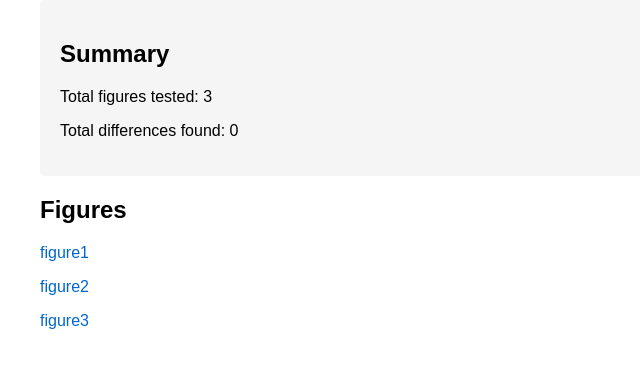
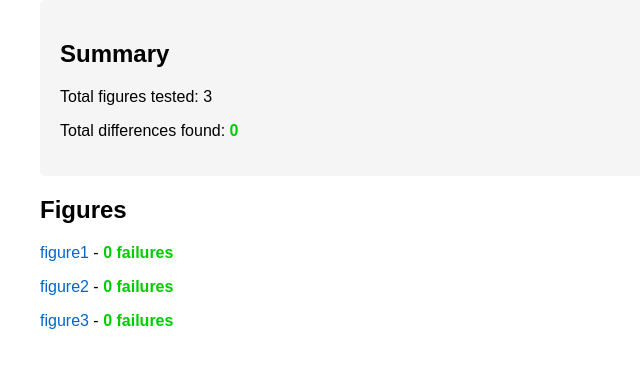
Before and after one commit to daniel-chou-rainho/matlab-gha-checks, a plain HTML site: page output/report/index.html in a window 1280 px wide. Shown: the part 98-466 px from the top of the page, without its empty margins (0-640 px from the left). Drawn offline with Linux system fonts and the light colour scheme.

Commit message:
html report, say how many failed per figure

```diff
--- a/output/report/index.html
+++ b/output/report/index.html
@@ -7,6 +7,9 @@ body { font-family: Arial, sans-serif; margin: 40px; }
 h1 { color: #333; }
 .summary { background-color: #f5f5f5; padding: 20px; border-radius: 5px; }
 .figure-list { margin-top: 20px; }
+.failure-count { font-weight: bold; }
+.failure-count.error { color: #cc0000; }
+.failure-count.success { color: #00cc00; }
 a { color: #0066cc; text-decoration: none; }
 a:hover { text-decoration: underline; }
 </style>
@@ -16,13 +19,13 @@ a:hover { text-decoration: underline; }
 <div class="summary">
 <h2>Summary</h2>
 <p>Total figures tested: 3</p>
-<p>Total differences found: 0</p>
+<p>Total differences found: <span class="failure-count success">0</span></p>
 </div>
 <div class="figure-list">
 <h2>Figures</h2>
-<p><a href="figure1.html">figure1</a></p>
-<p><a href="figure2.html">figure2</a></p>
-<p><a href="figure3.html">figure3</a></p>
+<p><a href="figure1.html">figure1</a> - <span class="failure-count success">0 failures</span></p>
+<p><a href="figure2.html">figure2</a> - <span class="failure-count success">0 failures</span></p>
+<p><a href="figure3.html">figure3</a> - <span class="failure-count success">0 failures</span></p>
 </div>
 </body>
 </html>
```
Also changed, not shown: output/report/test_figure1.png, output/report/test_figure2.png, output/report/test_figure3.png, output/test_figure1.png, output/test_figure2.png, output/test_figure3.png, 2 other files.
